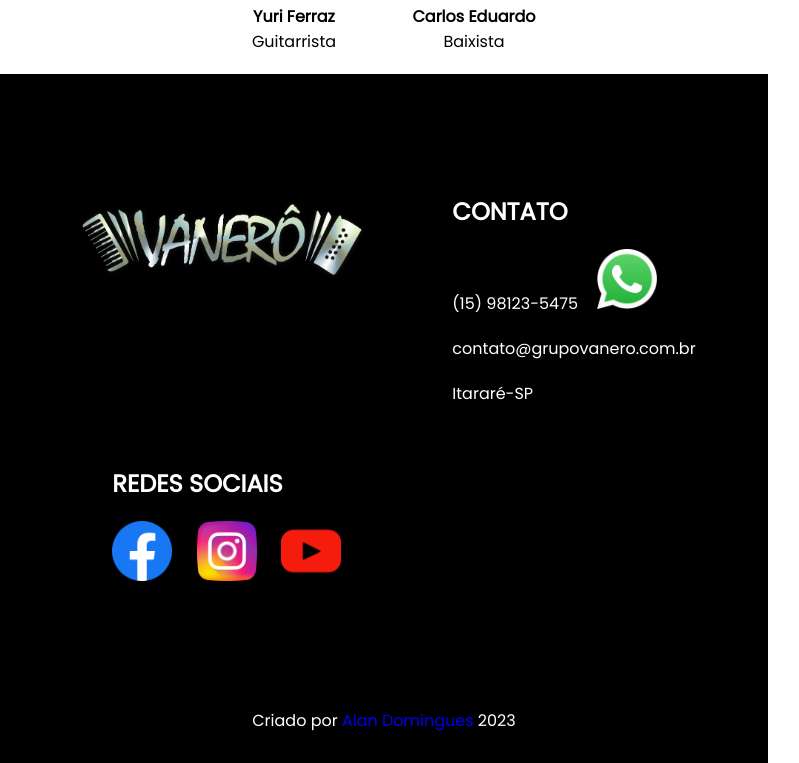
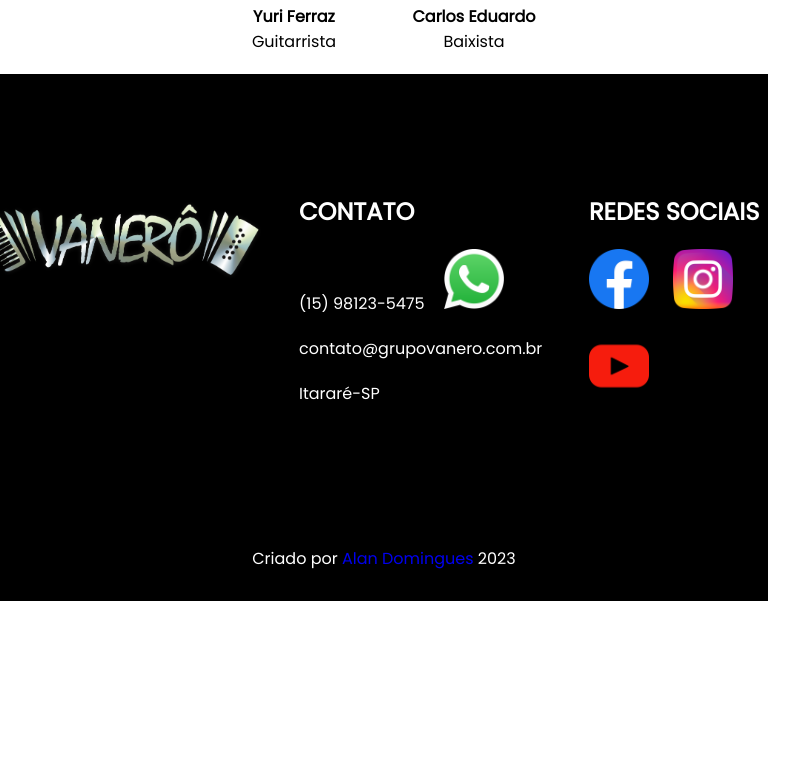
Before and after one commit to AlanDomingues/bandavanero, a plain HTML site: page index.html in a window 768 px wide. Shown: the part 1680-2443 px from the top of the page, 799 px wide, since content can reach past the window. After the commit the page ends 2281 px from the top, so only its background shows below. Drawn offline with Linux system fonts and the light colour scheme.

Commit message:
media 600

```diff
--- a/css/style.css
+++ b/css/style.css
@@ -217,10 +217,10 @@ p {
   }
 }
 
-@media (min-width: 600px) and (max-width: 1300px) {
+@media (min-width: 600px) and (max-width: 1200px) {
   .footer {
     display: grid;
-    grid-template-columns: 1fr 1fr;
+    grid-template-columns: 250px 250px 250px;
     gap: 40px;
     justify-content: center;
   }
```
